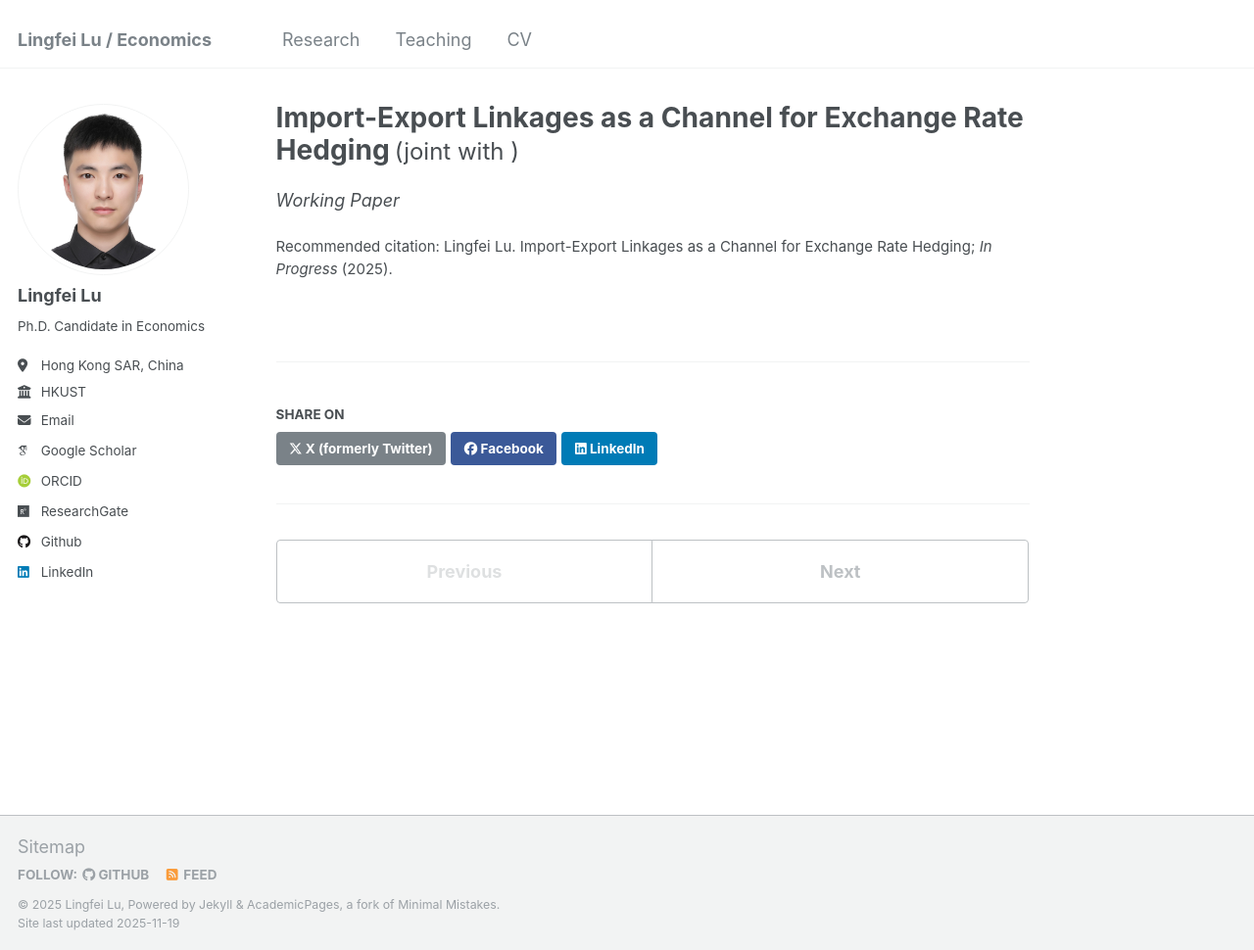
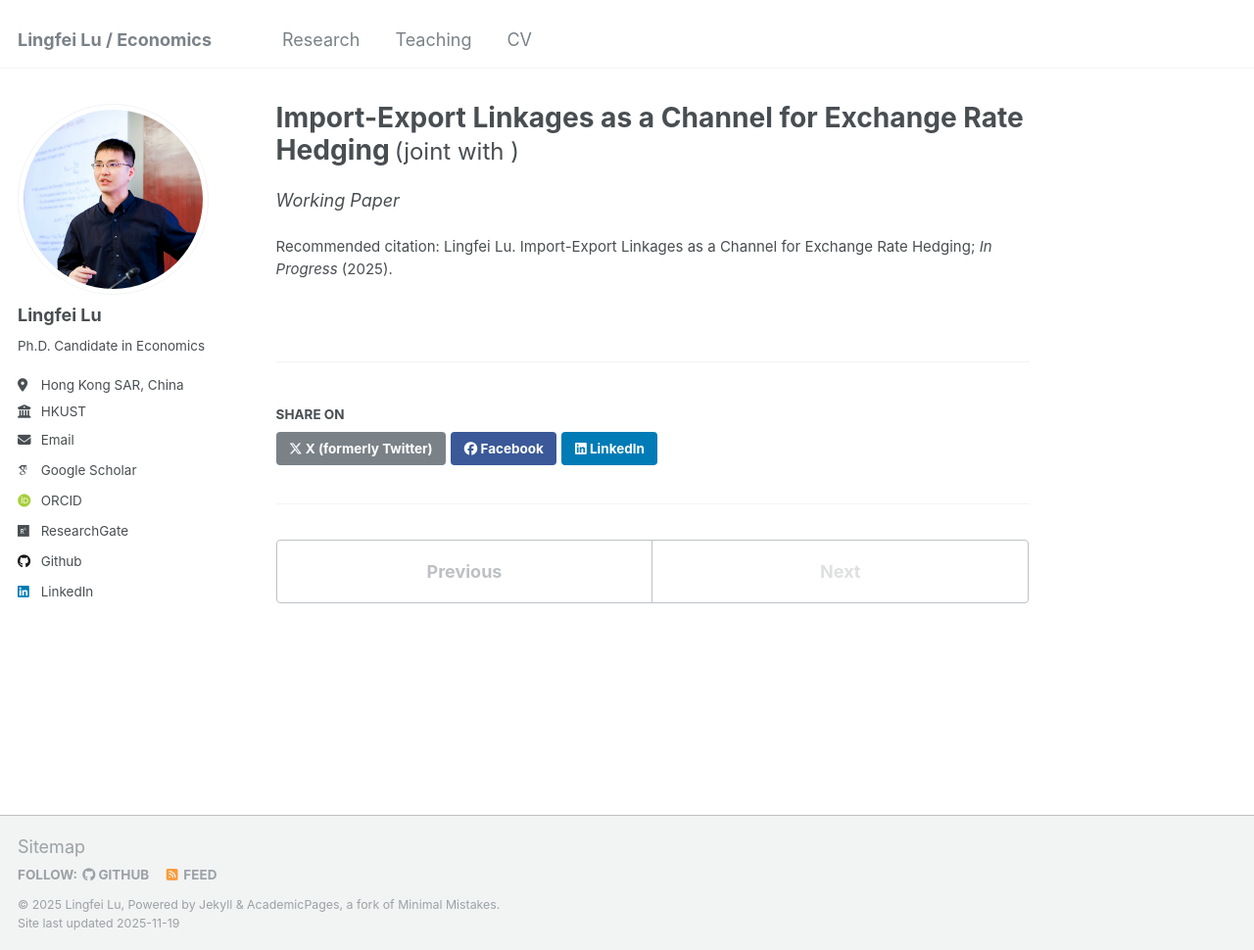
Before and after one commit to lingfei-daniel-lu/lingfei-daniel-lu.github.io, a Jekyll site: the page built from _working_papers/Imp-Exp-ER_JMP.md, in a window 1280 px wide and 970 px high. Shown: the whole window at 98% size. Built offline with Jekyll 4.4.1, drawn with Linux system fonts in a browser that asks for light colours; some web fonts are replaced.

Commit message:
Update photo

```diff
--- a/_config.yml
+++ b/_config.yml
@@ -21,7 +21,7 @@ repository               : "lingfei-daniel-lu.github/lingfei-daniel-lu.github.io
 #               Additional customization can be done by editing /_includes/author-profile.html
 author:
   # Biographic information
-  avatar           : "profile_lu.png"
+  avatar           : "profile_lu2.png"
   name             : "Lingfei Lu"
   pronouns         : # example: "she/her"
   bio              : "Ph.D. Candidate in Economics"
--- a/_sass/_sidebar.scss
+++ b/_sass/_sidebar.scss
@@ -53,6 +53,7 @@
 
   img {
     width: 100%;
+    max-width: 240px;
   }
 }
 
@@ -90,7 +91,7 @@
   }
 
   img {
-    max-width: 175px;
+    max-width: 240px;
     border-radius: 50%;
 
     @include breakpoint($large) {
```
Also changed, not shown: _working_papers/Imp-Exp-ER_JMP.md (+1 -1 lines), images/profile_lu2.png (added).
